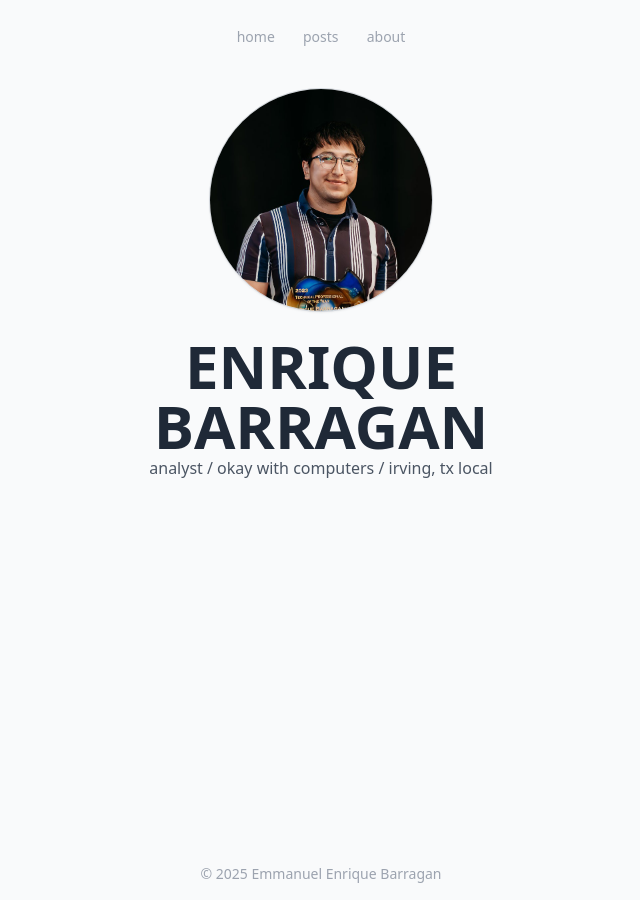
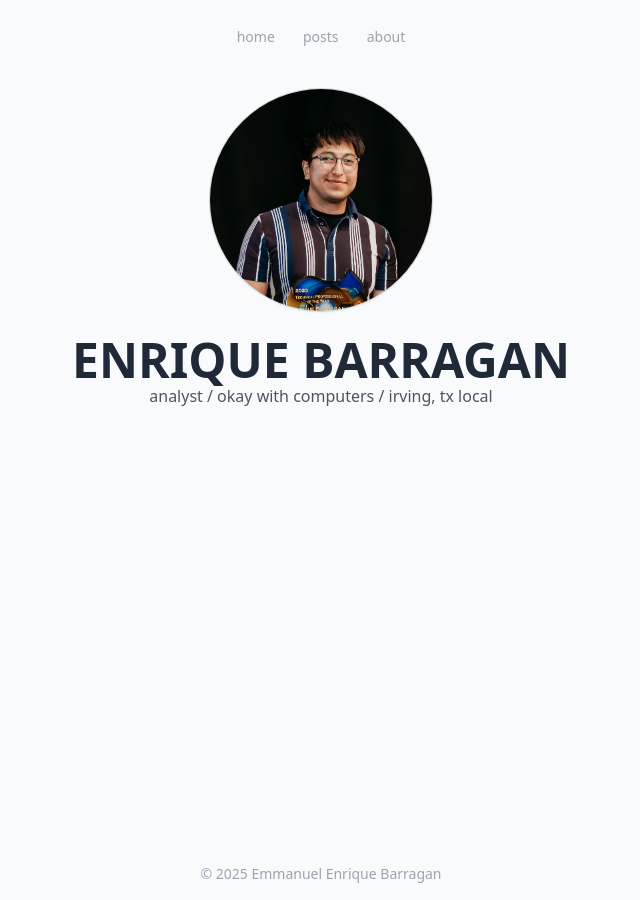
Before and after one commit to enriquebarragan/enriquebarragan.github.io, a Jekyll site: the page built from index.md, in a window 1280 px wide. Shown: the whole page, without its empty margins (319-959 px from the left). Built offline with Jekyll 4.4.1, drawn with Linux system fonts in a browser that asks for light colours; nearby versions of some CDN libraries.

Commit message:
Update index.md

```diff
--- a/index.md
+++ b/index.md
@@ -9,7 +9,7 @@
 
 <div class="mx-auto max-w-xl px-4 pt-4 pb-10 text-center space-y-4">
   <div>
-    <h1 class="text-6xl font-bold font-sans">ENRIQUE BARRAGAN</h1>
+    <h1 class="text-5xl font-bold font-sans">ENRIQUE BARRAGAN</h1>
     <p class="text-sm sm:text-base text-gray-600">analyst / okay with computers / irving, tx local</p>
   </div>
 </div>
```
